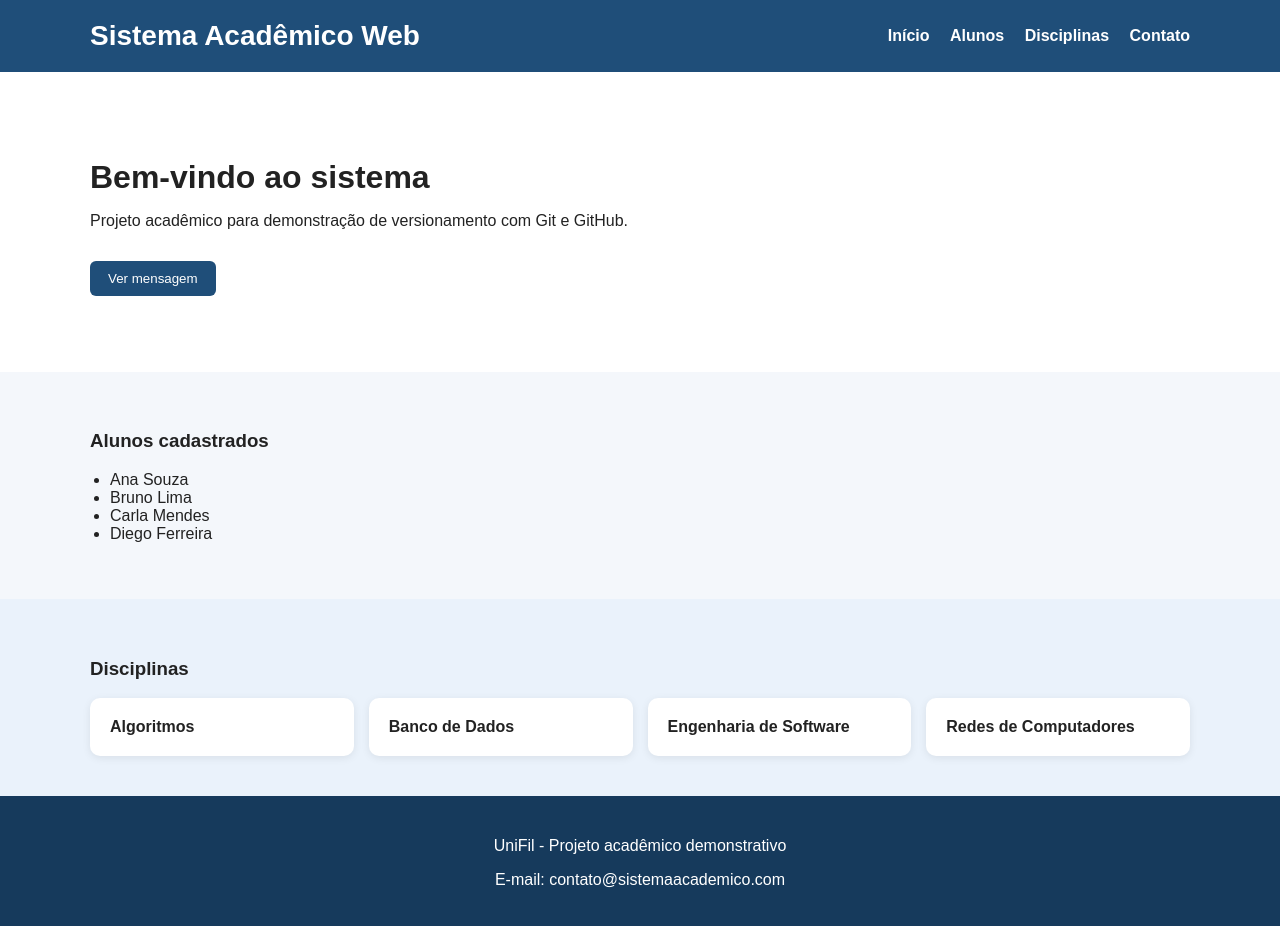
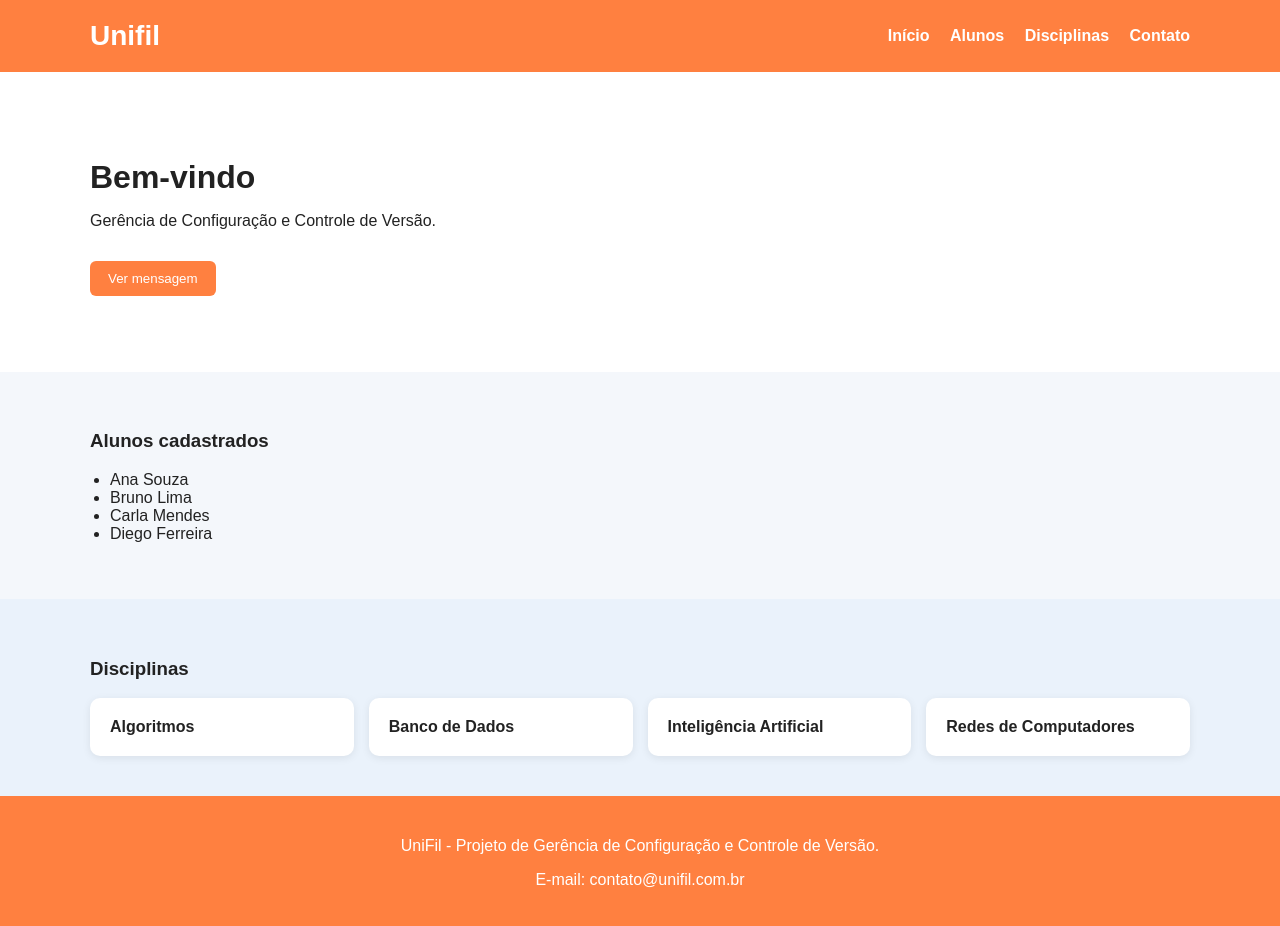
Before and after one commit to gabrieldiniz7-007/Atividade-Integradora, a plain HTML site: page sistema-academico-git-atividade/index.html in a window 1280 px wide. Drawn offline with Linux system fonts and the light colour scheme.

Commit message:
Atualizando o projeto

```diff
--- a/sistema-academico-git-atividade/app.js
+++ b/sistema-academico-git-atividade/app.js
@@ -1,4 +1,4 @@
-document.getElementById('btnMensagem').addEventListener('click', function () {
-  document.getElementById('mensagem').textContent =
-    'Projeto pronto para usar na atividade de Git e GitHub.';
-});
+  document.getElementById('btnMensagem').addEventListener('click', function () {
+    document.getElementById('mensagem').textContent =
+      'Projeto de Gerência de Configuração e Controle de Versão.';
+  });
--- a/sistema-academico-git-atividade/index.html
+++ b/sistema-academico-git-atividade/index.html
@@ -1,4 +1,4 @@
-<!DOCTYPE html>
+   <!DOCTYPE html>
 <html lang="pt-BR">
 <head>
   <meta charset="UTF-8" />
@@ -9,7 +9,7 @@
 <body>
   <header class="topo">
     <div class="container">
-      <h1>Sistema Acadêmico Web</h1>
+      <h1>Unifil</h1>
       <nav>
         <a href="#inicio">Início</a>
         <a href="#alunos">Alunos</a>
@@ -22,9 +22,9 @@
   <main>
     <section id="inicio" class="hero">
       <div class="container">
-        <h2>Bem-vindo ao sistema</h2>
+        <h2>Bem-vindo</h2>
         <p>
-          Projeto acadêmico para demonstração de versionamento com Git e GitHub.
+          Gerência de Configuração e Controle de Versão.
         </p>
         <button id="btnMensagem">Ver mensagem</button>
         <p id="mensagem" class="mensagem"></p>
@@ -49,7 +49,7 @@
         <div class="cards">
           <div class="card">Algoritmos</div>
           <div class="card">Banco de Dados</div>
-          <div class="card">Engenharia de Software</div>
+          <div class="card">Inteligência Artificial</div>
           <div class="card">Redes de Computadores</div>
         </div>
       </div>
@@ -58,8 +58,8 @@
 
   <footer id="contato" class="rodape">
     <div class="container">
-      <p>UniFil - Projeto acadêmico demonstrativo</p>
-      <p>E-mail: contato@sistemaacademico.com</p>
+      <p>UniFil - Projeto de Gerência de Configuração e Controle de Versão.</p>
+      <p>E-mail: contato@unifil.com.br</p>
     </div>
   </footer>
 
--- a/sistema-academico-git-atividade/style.css
+++ b/sistema-academico-git-atividade/style.css
@@ -16,7 +16,7 @@ body {
 }
 
 .topo {
-  background: #1f4e79;
+  background: #ff8040;
   color: white;
   padding: 20px 0;
 }
@@ -55,7 +55,7 @@ nav a {
   margin-top: 15px;
   padding: 10px 18px;
   border: none;
-  background: #1f4e79;
+  background: #ff8040;
   color: white;
   border-radius: 6px;
   cursor: pointer;
@@ -64,7 +64,7 @@ nav a {
 .mensagem {
   margin-top: 15px;
   font-weight: bold;
-  color: #1f4e79;
+  color: #0b0b0b;
 }
 
 .secao {
@@ -94,7 +94,7 @@ nav a {
 }
 
 .rodape {
-  background: #163a5c;
+  background: #ff8040;
   color: white;
   padding: 25px 0;
   text-align: center;
```
Also changed, not shown: 1 other file.
